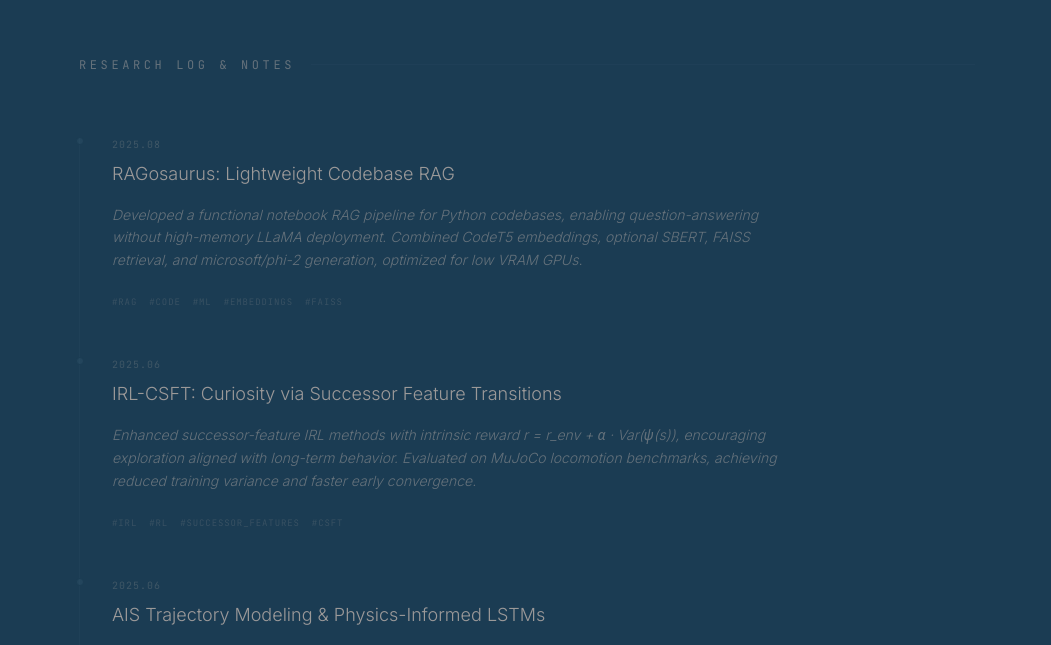
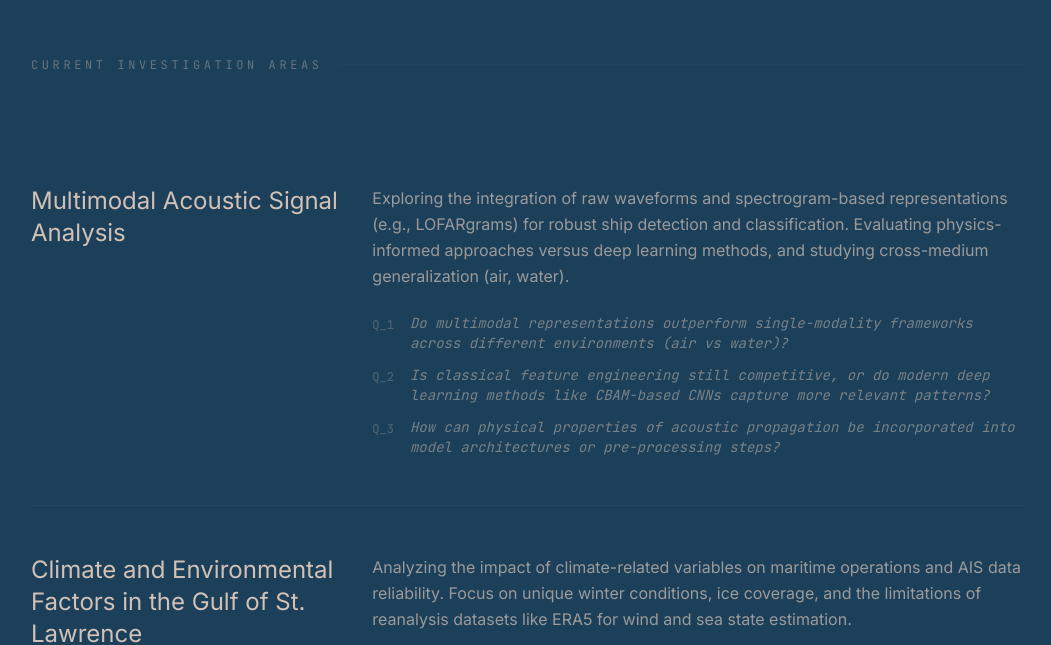
Before and after one commit to p-doshi/pf_2026, a React (Vite) app: page / in a window 1280 px wide. Shown: the part 7846-8491 px from the top of the page, without its empty margins (161-1212 px from the left). Built offline with nearby package versions, Linux system fonts and the light colour scheme.

Commit message:
Remove WorkLog component from App.tsx

```diff
--- a/src/App.tsx
+++ b/src/App.tsx
@@ -71,7 +71,6 @@ export default function App() {
           <IdentityPanel />
           <EngineeringPractice />
           <ExperimentLog />
-          <WorkLog />
           <InvestigationAreas />
           <TechnicalMap />
         </div>
```
